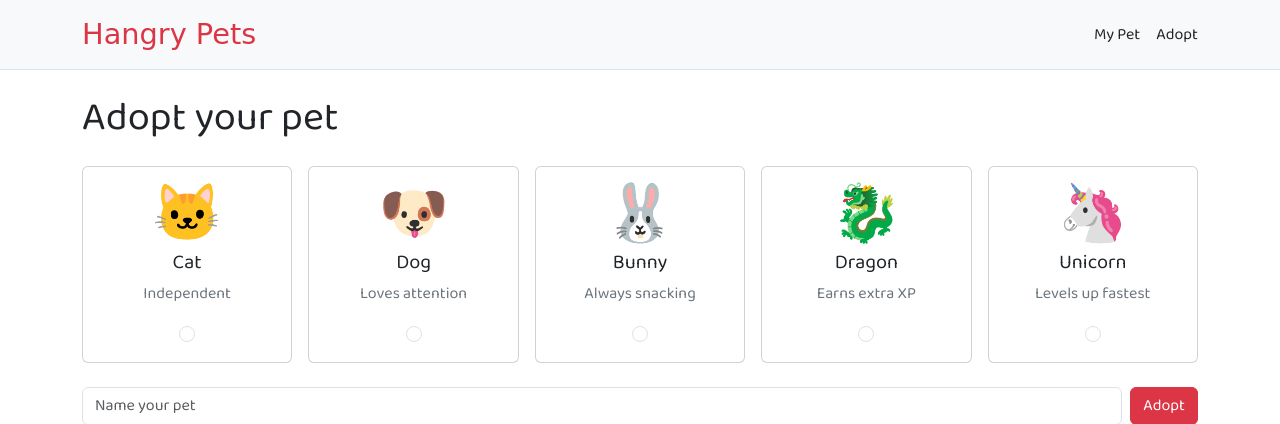
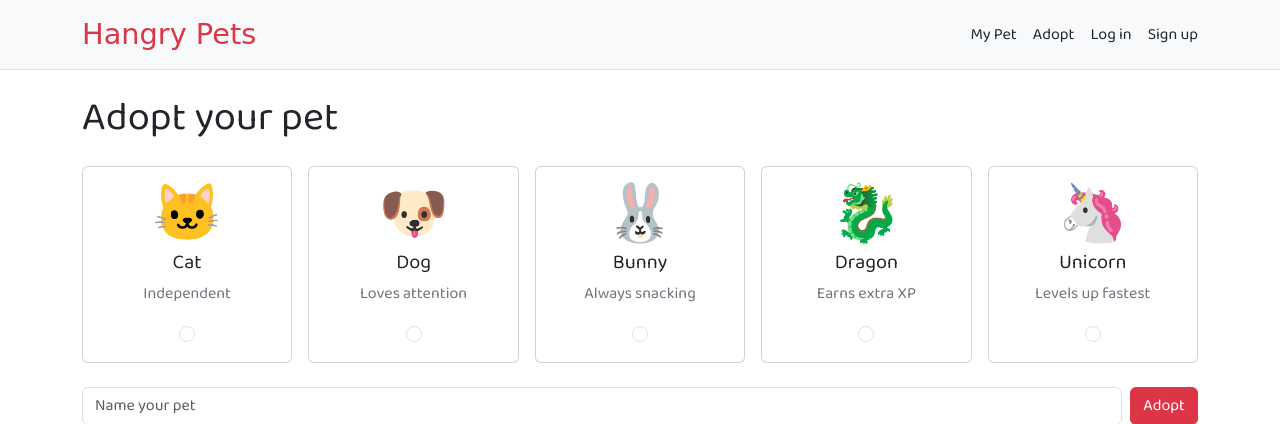
Before and after one commit to bhattarainishan123/virtual_Pet, a Flask app: page /adopt in a window 1280 px wide. Shown: the top 424 px of the page. Run offline with Flask 3, Linux system fonts and the light colour scheme; some web fonts are replaced.

Commit message:
Update base.html with new links to the navbar

```diff
--- a/templates/base.html
+++ b/templates/base.html
@@ -41,6 +41,8 @@
                 <div class="d-flex gap-3">
                     <a class="nav-link" href="{{ url_for('pet') }}">My Pet</a>
                     <a class="nav-link" href="{{ url_for('adopt') }}">Adopt</a>
+                    <a class="nav-link" href="{{ url_for('login') }}">Log in</a>
+                    <a class="nav-link" href="{{ url_for('signup') }}">Sign up</a>
                 </div>
             </div>
         </nav>
```
